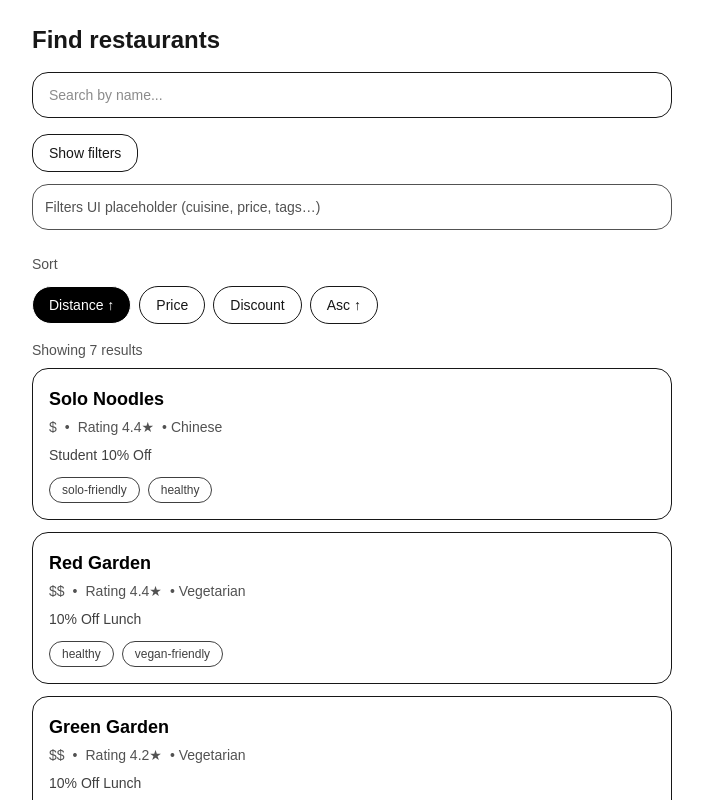
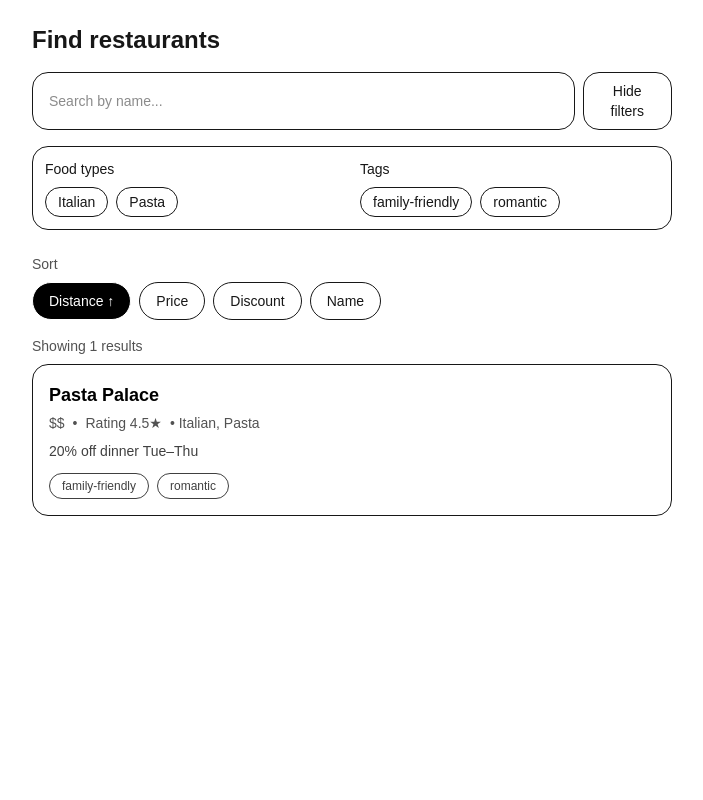
Before and after one commit to FoodBuddy-NEU/foodbuddy-web, a Next.js app: page / in a window 1280 px wide. Both pictures are taken after a click on the button "Show filters". Shown: the top 800 px of the page, without its empty margins (288-991 px from the left). Built offline with nearby package versions, Linux system fonts and the light colour scheme.

Commit message:
search & filter updated

```diff
--- a/src/app/page.tsx
+++ b/src/app/page.tsx
@@ -1,55 +1,186 @@
 "use client";
 
-import { useState } from "react";
+import { useMemo, useState } from "react";
 import RestaurantCard from "@/components/RestaurantCard";
-import { restaurants } from "@/data/restaurants";
+import data from "@/data/restaurants.json";
+
+type Restaurant = typeof data[number];
+
+function normalize(str: string) {
+  return str.toLowerCase().trim();
+}
+
+function priceBucket(p?: string) {
+  if (!p) return Number.POSITIVE_INFINITY;
+  return p.length; // "$" -> 1, "$$$" -> 3
+}
+
+function extractBestDiscountPercent(r: Restaurant) {
+  const texts: string[] = [];
+  r.deals?.forEach((d) => {
+    if (d.title) texts.push(d.title);
+    if (d.description) texts.push(d.description);
+  });
+  const re = /(\d{1,2})(?=\s*%)/g;
+  let max = 0;
+  for (const t of texts) {
+    let m: RegExpExecArray | null;
+    const g = new RegExp(re);
+    while ((m = g.exec(t))) {
+      max = Math.max(max, Number(m[1]));
+    }
+  }
+  return max; // 0 if none
+}
 
 export default function RestaurantsPage() {
   const [search, setSearch] = useState("");
   const [showFilters, setShowFilters] = useState(false);
-  const [sortBy, setSortBy] = useState<"distance" | "price" | "discount" | "asc">("distance");
+  const [activeFoodTypes, setActiveFoodTypes] = useState<string[]>([]);
+  const [activeTags, setActiveTags] = useState<string[]>([]);
+  const [sortBy, setSortBy] = useState<"distance" | "price" | "discount" | "name">("distance");
+  const [sortDir, setSortDir] = useState<"asc" | "desc">("asc");
 
-  // Visual-only: filtered list not applied yet per your request
-  const results = restaurants;
+  // derive facets from data
+  const allFoodTypes = useMemo(
+    () => Array.from(new Set(data.flatMap((r) => r.foodTypes ?? []))).sort(),
+    []
+  );
+  const allTags = useMemo(
+    () => Array.from(new Set(data.flatMap((r) => r.tags ?? []))).sort(),
+    []
+  );
+
+  const results = useMemo(() => {
+    const name = normalize(search);
+
+    // 1) filter by name + facets
+    let list = data.filter((r) => {
+      const nameOk = name ? normalize(r.name).includes(name) : true;
+
+      const foodOk =
+        activeFoodTypes.length === 0 ||
+        (r.foodTypes ?? []).some((t) => activeFoodTypes.includes(t));
+
+      const tagOk =
+        activeTags.length === 0 || (r.tags ?? []).some((t) => activeTags.includes(t));
+
+      return nameOk && foodOk && tagOk;
+    });
+
+    // 2) sort
+    list = [...list].sort((a, b) => {
+      const dir = sortDir === "asc" ? 1 : -1;
+      switch (sortBy) {
+        case "price":
+          return (priceBucket(a.priceRange) - priceBucket(b.priceRange)) * dir;
+        case "discount":
+          return (extractBestDiscountPercent(a) - extractBestDiscountPercent(b)) * dir;
+        case "name":
+          return normalize(a.name).localeCompare(normalize(b.name)) * dir;
+        case "distance":
+        default:
+          // when distance missing, keep original order using index as tiebreaker
+          const da = (a as any).distance ?? Number.POSITIVE_INFINITY;
+          const db = (b as any).distance ?? Number.POSITIVE_INFINITY;
+          return (da - db) * dir;
+      }
+    });
+
+    return list;
+  }, [search, activeFoodTypes, activeTags, sortBy, sortDir]);
+
+  function handleSortClick(key: typeof sortBy) {
+    if (key === sortBy) {
+      setSortDir((d) => (d === "asc" ? "desc" : "asc"));
+    } else {
+      setSortBy(key);
+      setSortDir("asc");
+    }
+  }
 
   return (
     <div className="mx-auto max-w-2xl px-4 py-6">
       <h1 className="text-2xl font-bold mb-4">Find restaurants</h1>
 
-      <div className="mb-4">
+      <div className="mb-4 flex gap-2">
         <input
           value={search}
           onChange={(e) => setSearch(e.target.value)}
           placeholder="Search by name..."
           className="w-full rounded-2xl border px-4 py-3 text-sm bg-white dark:bg-neutral-900"
+          aria-label="Search by name"
         />
-      </div>
-
-      <div className="mb-2">
         <button
           onClick={() => setShowFilters((v) => !v)}
           className="rounded-2xl border px-4 py-2 text-sm"
+          aria-expanded={showFilters}
+          aria-controls="filters"
         >
-          Show filters
+          {showFilters ? "Hide filters" : "Show filters"}
         </button>
-        {showFilters && (
-          <div className="mt-3 rounded-2xl border p-3 text-sm text-neutral-600">
-            Filters UI placeholder (cuisine, price, tags…)
-          </div>
-        )}
       </div>
 
-      <div className="mt-6 mb-3 text-sm font-medium text-neutral-600">Sort</div>
+      {showFilters && (
+        <div id="filters" className="mt-3 rounded-2xl border p-3 text-sm">
+          <div className="grid grid-cols-1 sm:grid-cols-2 gap-4">
+            <div>
+              <div className="font-medium mb-2">Food types</div>
+              <div className="flex flex-wrap gap-2">
+                {allFoodTypes.map((t) => {
+                  const on = activeFoodTypes.includes(t);
+                  return (
+                    <button
+                      key={t}
+                      onClick={() =>
+                        setActiveFoodTypes((prev) =>
+                          on ? prev.filter((x) => x !== t) : [...prev, t]
+                        )
+                      }
+                      className={`rounded-full border px-3 py-1 ${on ? "bg-black text-white dark:bg-white dark:text-black" : ""}`}
+                    >
+                      {t}
+                    </button>
+                  );
+                })}
+              </div>
+            </div>
+            <div>
+              <div className="font-medium mb-2">Tags</div>
+              <div className="flex flex-wrap gap-2">
+                {allTags.map((t) => {
+                  const on = activeTags.includes(t);
+                  return (
+                    <button
+                      key={t}
+                      onClick={() =>
+                        setActiveTags((prev) =>
+                          on ? prev.filter((x) => x !== t) : [...prev, t]
+                        )
+                      }
+                      className={`rounded-full border px-3 py-1 ${on ? "bg-black text-white dark:bg-white dark:text-black" : ""}`}
+                    >
+                      {t}
+                    </button>
+                  );
+                })}
+              </div>
+            </div>
+          </div>
+        </div>
+      )}
+
+      <div className="mt-6 mb-2 text-sm font-medium text-neutral-600">Sort</div>
       <div className="mb-4 flex flex-wrap gap-2">
         {[
-          { key: "distance", label: "Distance ↑" },
-          { key: "price", label: "Price" },
-          { key: "discount", label: "Discount" },
-          { key: "asc", label: "Asc ↑" },
+          { key: "distance", label: `Distance ${sortBy === "distance" ? (sortDir === "asc" ? "↑" : "↓") : ""}` },
+          { key: "price", label: `Price ${sortBy === "price" ? (sortDir === "asc" ? "↑" : "↓") : ""}` },
+          { key: "discount", label: `Discount ${sortBy === "discount" ? (sortDir === "asc" ? "↑" : "↓") : ""}` },
+          { key: "name", label: `Name ${sortBy === "name" ? (sortDir === "asc" ? "↑" : "↓") : ""}` },
         ].map((opt) => (
           <button
             key={opt.key}
-            onClick={() => setSortBy(opt.key as typeof sortBy)}
+            onClick={() => handleSortClick(opt.key as typeof sortBy)}
             className={`rounded-full px-4 py-2 text-sm border ${
               sortBy === opt.key ? "bg-black text-white dark:bg-white dark:text-black" : ""
             }`}
@@ -59,9 +190,7 @@ export default function RestaurantsPage() {
         ))}
       </div>
 
-      <div className="mb-2 text-sm text-neutral-600">
-        Showing {results.length} results
-      </div>
+      <div className="mb-2 text-sm text-neutral-600">Showing {results.length} results</div>
 
       <div className="flex flex-col gap-3">
         {results.map((r) => (
--- a/src/app/restaurants/[id]/page.tsx
+++ b/src/app/restaurants/[id]/page.tsx
@@ -1,80 +1,51 @@
 import { notFound } from "next/navigation";
-import { restaurants } from "@/data/restaurants";
 import Link from "next/link";
+import data from "@/data/restaurants.json";
 
+type Restaurant = typeof data[number];
 
 export default async function RestaurantDetailPage({ params }: { params: Promise<{ id: string }> }) {
   const { id } = await params;
-  const data = restaurants.find((r) => r.id === id);
-  if (!data) {
-    notFound();
-  }
+  const restaurant: Restaurant | undefined = data.find((r) => r.id === id);
+  if (!restaurant) notFound();
 
-  const summary = `${data.foodTypes?.length ? data.foodTypes.join(", ") : "N/A"} • ${
-    data.priceRange ?? "N/A"
-  } • ⭐ ${data.rating?.toFixed?.(1) ?? "-"}`;
+  const summary = `${restaurant.foodTypes?.length ? restaurant.foodTypes.join(", ") : "N/A"} • ${restaurant.priceRange ?? "N/A"} • ⭐ ${restaurant.rating?.toFixed?.(1) ?? "-"}`;
 
   return (
     <div className="mx-auto max-w-2xl px-4 py-6">
-      {/* Back to home */}
       <div className="mb-4">
-        <Link
-          href="/"
-          className="inline-flex items-center gap-2 rounded-full border px-4 py-2 text-sm hover:bg-black hover:text-white dark:hover:bg-white dark:hover:text-black"
-        >
-          ← Back
-        </Link>
+        <Link href="/" className="inline-flex items-center gap-2 rounded-full border px-4 py-2 text-sm hover:bg-black hover:text-white dark:hover:bg-white dark:hover:text-black">← Back</Link>
       </div>
 
-      <h1 className="text-2xl font-bold">{data.name}</h1>
+      <h1 className="text-2xl font-bold">{restaurant.name}</h1>
       <p className="mt-1 text-sm text-neutral-600 dark:text-neutral-400">{summary}</p>
 
-      {/* Deals */}
       <h2 className="mt-6 text-lg font-semibold">Deals</h2>
       <div className="mt-2 space-y-3">
-        {data.deals?.length ? (
-          data.deals.map((d) => {
-            const valid =
-              (d.validFrom || d.validTo) &&
-              `${d.validFrom ? ` ${d.validFrom}` : ""}${
-                d.validFrom && d.validTo ? " – " : d.validTo ? " until " : ""
-              }${d.validTo ?? ""}`;
+        {restaurant.deals?.length ? (
+          restaurant.deals.map((d) => {
+            const valid = (d.validFrom || d.validTo) && `${d.validFrom ? ` ${d.validFrom}` : ""}${d.validFrom && d.validTo ? " – " : d.validTo ? " until " : ""}${d.validTo ?? ""}`;
             return (
-              <div
-                key={d.id}
-                className="rounded-xl border p-4 bg-white dark:bg-neutral-900"
-              >
+              <div key={d.id} className="rounded-xl border p-4 bg-white dark:bg-neutral-900">
                 <div className="font-medium">{d.title}</div>
-                {d.description ? (
-                  <div className="mt-1 text-sm">{d.description}</div>
-                ) : null}
-                {valid ? (
-                  <div className="mt-1 text-sm text-neutral-600 dark:text-neutral-400">
-                    {valid}
-                  </div>
-                ) : null}
+                {d.description ? <div className="mt-1 text-sm">{d.description}</div> : null}
+                {valid ? <div className="mt-1 text-sm text-neutral-600 dark:text-neutral-400">{valid}</div> : null}
               </div>
             );
           })
         ) : (
-          <div className="text-sm text-neutral-600 dark:text-neutral-400">
-            There is no deal avaliable at the moment
-          </div>
+          <div className="text-sm text-neutral-600 dark:text-neutral-400">There is no deal avaliable at the moment</div>
         )}
       </div>
 
-      {/* Menus */}
       <h2 className="mt-8 text-lg font-semibold">Menu</h2>
       <div className="mt-2 space-y-6">
-        {data.menus?.map((m) => (
+        {restaurant.menus?.map((m) => (
           <div key={m.id}>
             <div className="font-medium">{m.title}</div>
             <div className="mt-2 space-y-2">
               {m.items.map((item) => (
-                <div
-                  key={item.id}
-                  className="flex items-center justify-between text-sm"
-                >
+                <div key={item.id} className="flex items-center justify-between text-sm">
                   <span>{item.name}</span>
                   <span>${item.price.toFixed(2)}</span>
                 </div>
@@ -84,24 +55,18 @@ export default async function RestaurantDetailPage({ params }: { params: Promise
         ))}
       </div>
 
-      {/* Reviews */}
       <h2 className="mt-8 text-lg font-semibold">Reviews</h2>
       <div className="mt-2 space-y-3">
-        {data.reviews?.length ? (
-          data.reviews.map((rev, idx) => (
-            <div
-              key={`${rev.userName}-${idx}`}
-              className="rounded-xl border p-4 bg-white dark:bg-neutral-900"
-            >
+        {restaurant.reviews?.length ? (
+          restaurant.reviews.map((rev, idx) => (
+            <div key={`${rev.userName}-${idx}`} className="rounded-xl border p-4 bg-white dark:bg-neutral-900">
               <div className="font-medium">{rev.userName}</div>
               <div className="text-sm text-neutral-600 dark:text-neutral-400">{`⭐ ${rev.rating}`}</div>
               <div className="mt-2 text-sm">{rev.comment}</div>
             </div>
           ))
         ) : (
-          <div className="text-sm text-neutral-600 dark:text-neutral-400">
-            No reviews
-          </div>
+          <div className="text-sm text-neutral-600 dark:text-neutral-400">No reviews</div>
         )}
       </div>
     </div>
--- a/src/components/RestaurantCard.tsx
+++ b/src/components/RestaurantCard.tsx
@@ -1,9 +1,9 @@
-import type { Restaurant } from "@/types/restaurant";
 import Link from "next/link";
+import data from "@/data/restaurants.json";
 
-type Props = {
-  restaurant: Restaurant;
-};
+type Restaurant = typeof data[number];
+
+type Props = { restaurant: Restaurant };
 
 export default function RestaurantCard({ restaurant }: Props) {
   const primaryDeal = restaurant.deals?.[0]?.title ?? "No discount";
@@ -11,30 +11,21 @@ export default function RestaurantCard({ restaurant }: Props) {
   return (
     <Link href={`/restaurants/${restaurant.id}`} className="block">
       <div className="rounded-2xl border p-4 bg-white dark:bg-neutral-900 hover:bg-neutral-50 dark:hover:bg-neutral-800 transition">
-        <div className="text-lg font-semibold text-black dark:text-white">
-          {restaurant.name}
+        <div className="text-lg font-semibold text-black dark:text-white">{restaurant.name}</div>
+
+        <div className="mt-1 text-sm text-neutral-600 dark:text-neutral-400">
+          <span className="mr-2">{restaurant.priceRange ?? "-"}</span>
+          <span className="mr-2">•</span>
+          <span className="mr-2">Rating {(restaurant.rating ?? 0).toFixed(1)}★</span>
+          <span>• {(restaurant.foodTypes ?? []).join(", ")}</span>
         </div>
 
-        <div className="mt-1 text-sm text-neutral-600 dark:text-neutral-400">
-          <span className="mr-2">{restaurant.priceRange}</span>
-          <span className="mr-2">•</span>
-          <span className="mr-2">Rating {restaurant.rating.toFixed(1)}★</span>
-          <span>• {restaurant.foodTypes.join(", ")}</span>
-        </div>
-
-        <div className="mt-2 text-sm text-neutral-700 dark:text-neutral-300">
-          {primaryDeal}
-        </div>
+        <div className="mt-2 text-sm text-neutral-700 dark:text-neutral-300">{primaryDeal}</div>
 
         {restaurant.tags && restaurant.tags.length > 0 && (
           <div className="mt-3 flex flex-wrap gap-2">
             {restaurant.tags.map((t) => (
-              <span
-                key={t}
-                className="text-xs rounded-full border px-3 py-1 text-neutral-700 dark:text-neutral-300"
-              >
-                {t}
-              </span>
+              <span key={t} className="text-xs rounded-full border px-3 py-1 text-neutral-700 dark:text-neutral-300">{t}</span>
             ))}
           </div>
         )}
--- /dev/null
+++ b/src/data/restaurants.json
@@ -0,0 +1,37 @@
+[
+{
+"id": "pasta-palace",
+"name": "Pasta Palace",
+"priceRange": "$$",
+"rating": 4.5,
+"distance": 1.2,
+"foodTypes": ["Italian", "Pasta"],
+"tags": ["family-friendly", "romantic"],
+"deals": [
+{
+"id": "deal-1",
+"title": "20% off dinner Tue–Thu",
+"description": "Save on all entrees from 5–8pm.",
+"validFrom": "2025-09-01",
+"validTo": "2025-12-31"
+}
+],
+"menus": [
+{
+"id": "menu-dinner",
+"title": "Dinner",
+"items": [
+{ "id": "m1", "name": "Spaghetti Carbonara", "price": 16.5 },
+{ "id": "m2", "name": "Penne Arrabbiata", "price": 14.0 }
+]
+}
+],
+"reviews": [
+{
+"userName": "Chris",
+"rating": 5,
+"comment": "Great sauces and friendly staff!"
+}
+]
+}
+]
```
